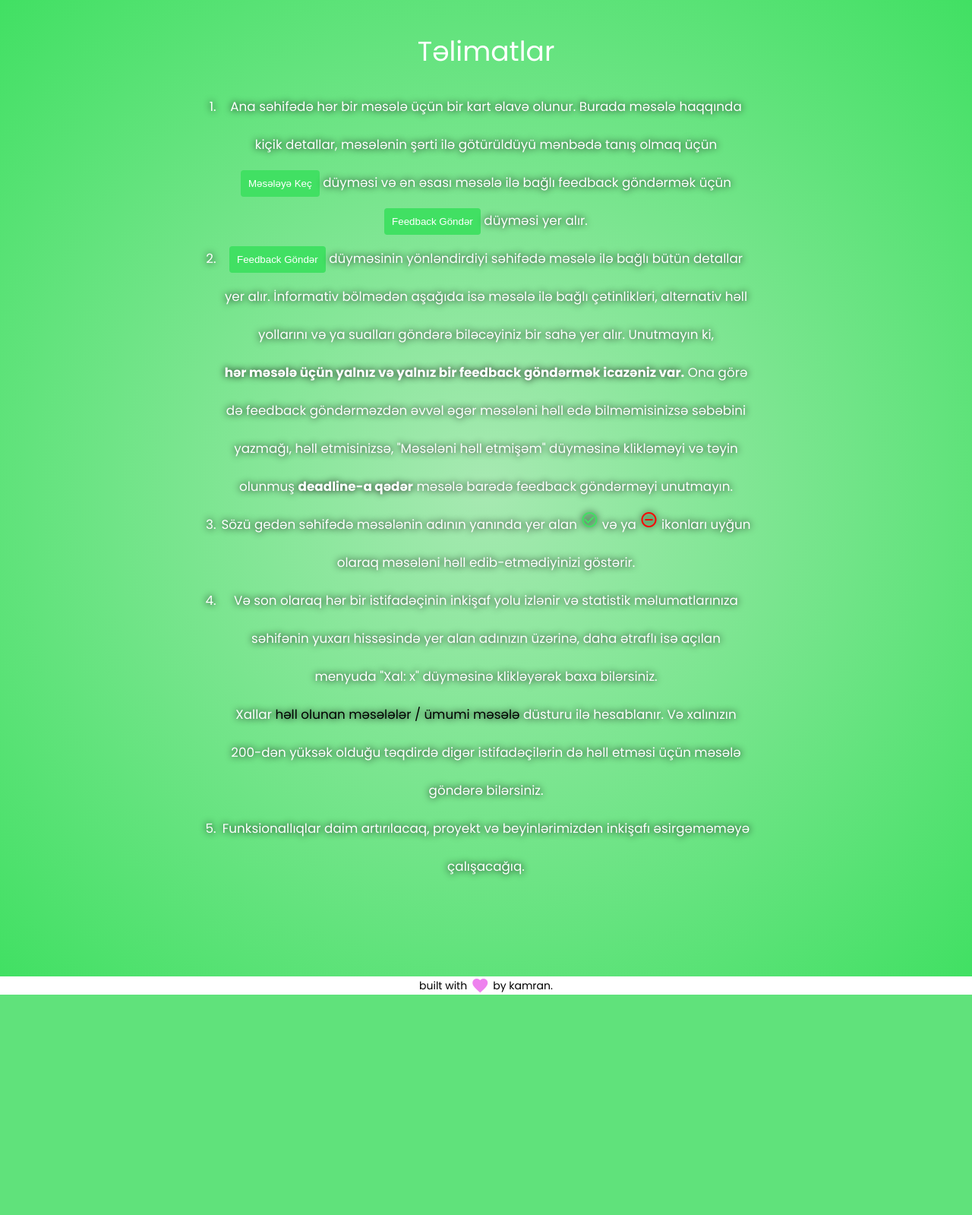
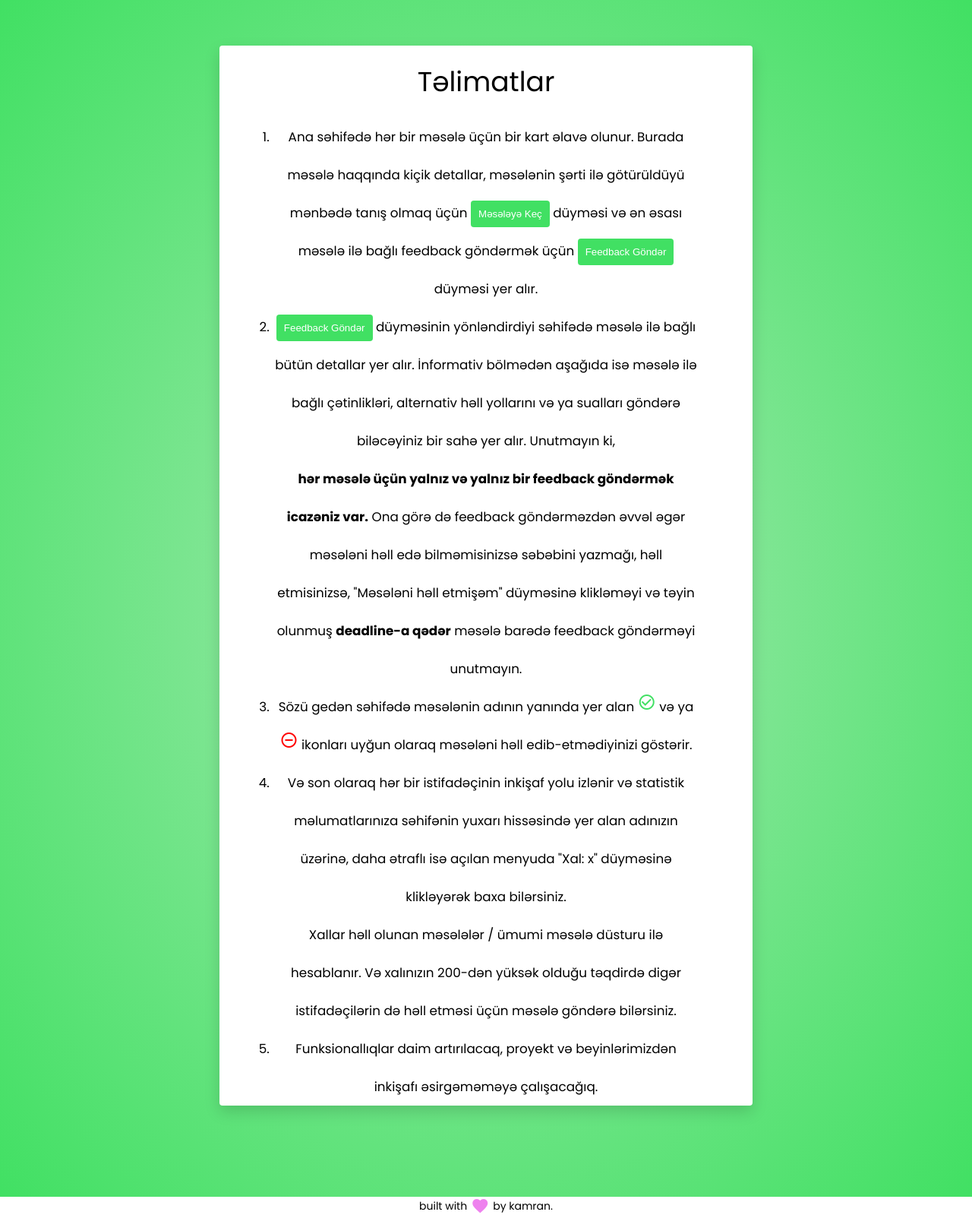
Before and after one commit to progbash/pragmadev, a Django app: page /instruction in a window 1280 px wide. Shown: the part 75-1674 px from the top of the page at 76% size. Before the commit the page ends 1384 px from the top, so only its background shows below. Run offline with Django 3.2, Linux system fonts and the light colour scheme; some libraries are stand-ins or nearby versions.

Commit message:
Style changes in instructions page

```diff
--- a/static/css/main.css
+++ b/static/css/main.css
@@ -847,14 +847,17 @@ header img {
 .instructions-container{
   padding-top: 20px;
   width: 90%;
-  margin: auto;
-  color: white;
   text-align: center;
+  background-color: white;
+  margin: 40px auto 0 auto;
+  border-radius: 4px;
+  box-shadow: 0px 8px 20px 0px rgba(0, 0, 0, 0.15);
 }
 .instructions-content{
-  text-shadow: 0 0 10px black;
   font-size: 1.2em;
   line-height: 50px;
+  width: 80%;
+  margin: auto;
 }
 .instructions-list{
   margin: 20px 0px;
```
